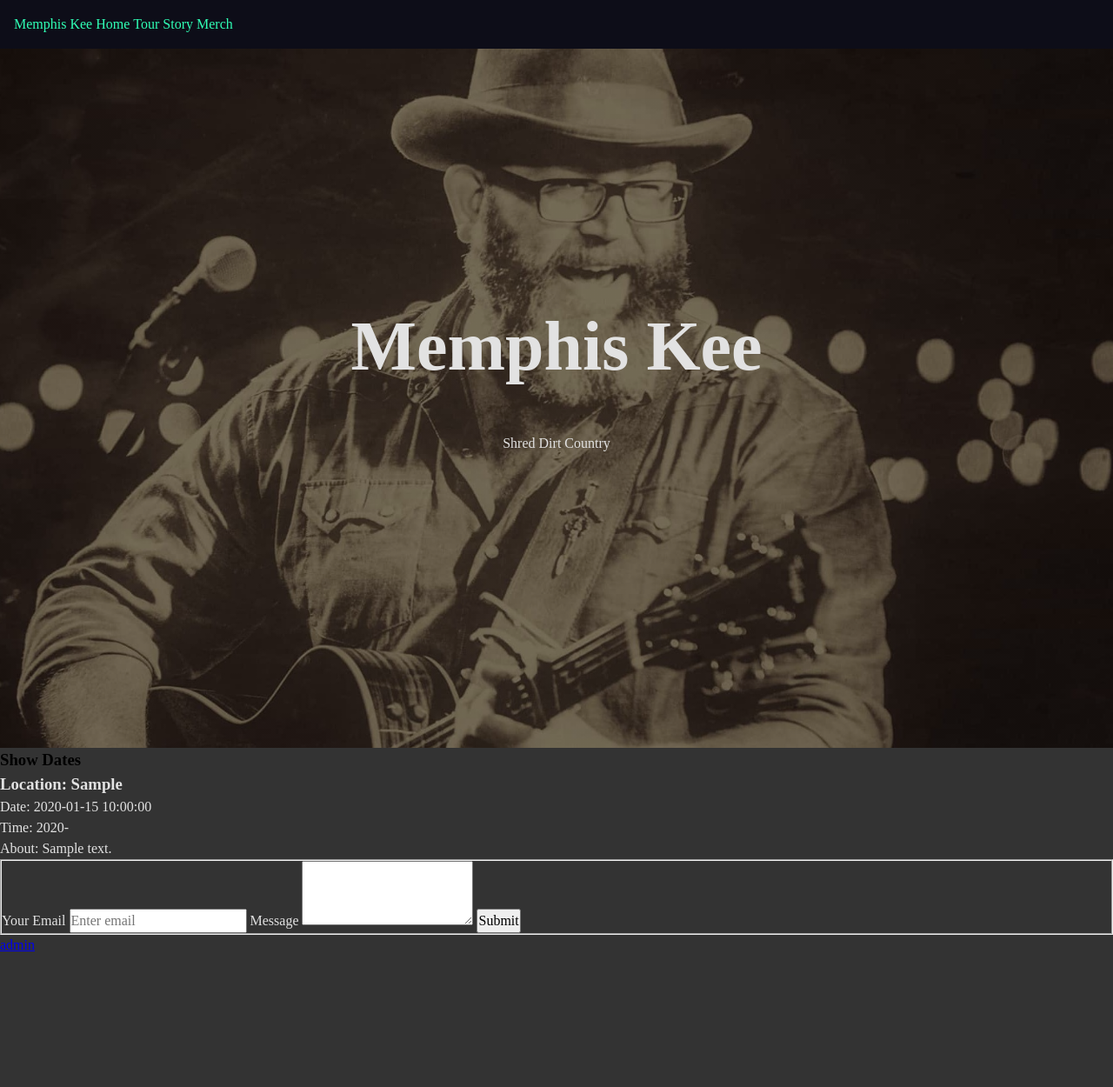
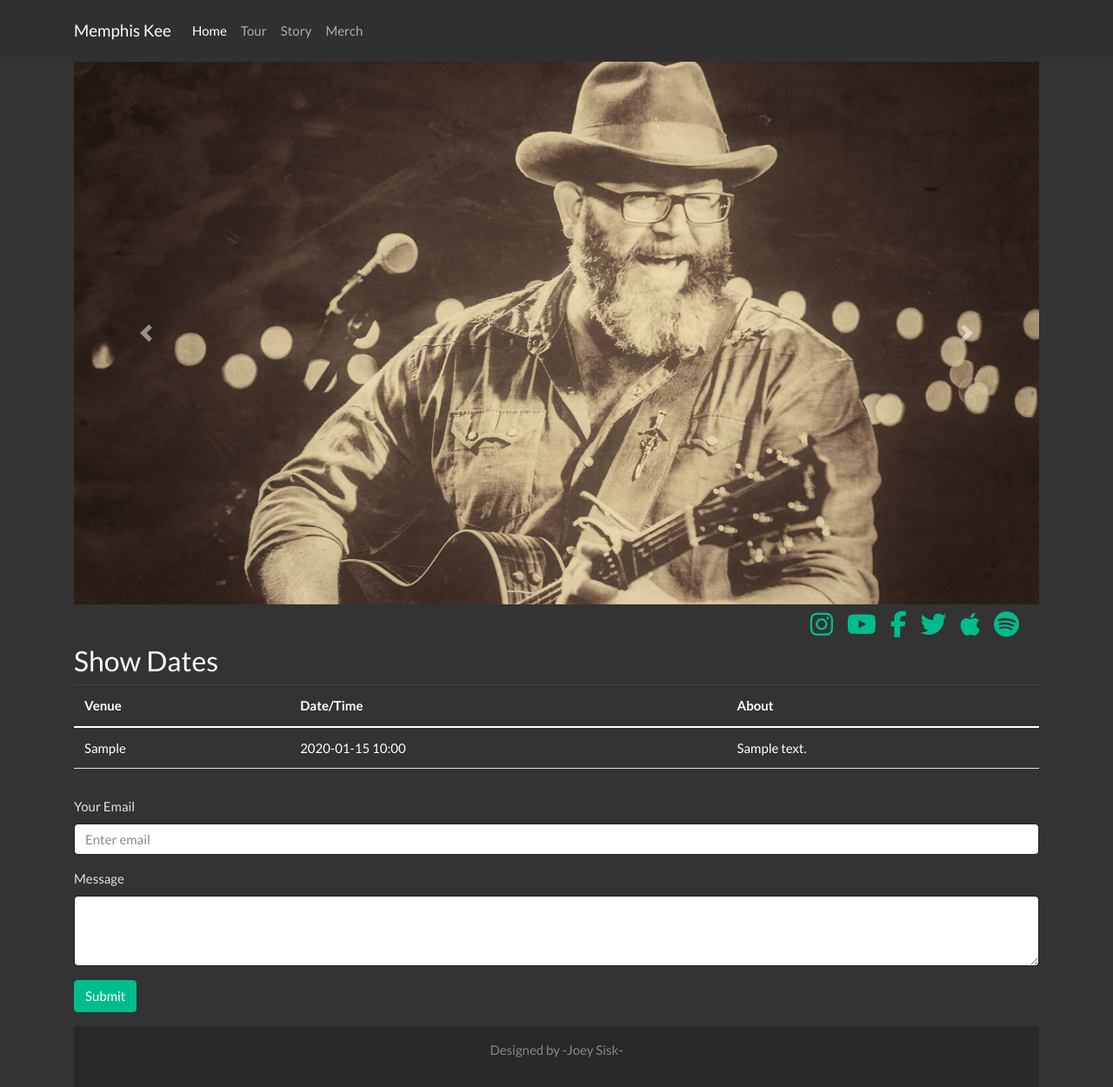
Before and after one commit to Joey-Sisk/memphis-kee, a PHP site: page / in a window 1280 px wide. Shown: the whole page at 87% size. Before the commit the page ends 1094 px from the top, so only its background shows below. Run offline with PHP 8.4, Linux system fonts and the light colour scheme; tables that the repository leaves empty or names only in its code hold one stand-in row (values such as "Sample post"); some libraries are stand-ins or nearby versions.

Commit message:
added bootstrap styles back into home page, working php cms added

```diff
--- a/admin/delete.php
+++ b/admin/delete.php
@@ -42,7 +42,7 @@ if (isset($_SESSION["logged_in"])) {
         <select onChange="this.form.submit();" name="id">
           <?php foreach ($events as $event) {
             echo "<option value=$event[id]>",
-            "$event[venue] $event[event_date]",
+            "$event[venue] $event[event_time]",
             "</option>";
           } ?>
         </select>
--- a/includes/connection.php
+++ b/includes/connection.php
@@ -3,7 +3,7 @@
 try {
   $pdo = new PDO("mysql:host=localhost;dbname=content_manager",
     "root",
-    "T0mW@it$"
+    "root"
   );
   // echo "Connected!";
 } catch (PDOException $e) {
--- a/includes/event.php
+++ b/includes/event.php
@@ -1,7 +1,9 @@
 <?php
 
-class Event {
-  public function fetch_all() {
+class Event
+{
+  public function fetch_all()
+  {
     global $pdo;
 
     $query = $pdo->prepare("SELECT * FROM events");
@@ -9,4 +11,15 @@ class Event {
 
     return $query->fetchAll();
   }
+
+  public function fetch_data($id)
+  {
+    global $pdo;
+
+    $query = $pdo->prepare("SELECT * FROM events WHERE id = ?");
+    $query->bindValue(1, $id);
+    $query->execute();
+
+    return $query->fetch();
+  }
 }
--- a/index.php
+++ b/index.php
@@ -11,14 +11,16 @@ $events = $event->fetch_all();
 
 ?>
 
+<html lang="en-us">
+
 <!-- https://www.youtube.com/watch?v=QNxU3Qa6QZs -->
-
-<html lang="en-us">
 
 <head>
   <meta charset="utf-8" />
-  <meta http-equiv="X-UA-Compatible" content="IE=edge">
   <meta name="viewport" content="width=device-width, initial-scale=1" />
+
+  <link href="https://cdn.jsdelivr.net/npm/bootstrap@5.0.0-beta2/dist/css/bootstrap.min.css" rel="stylesheet" integrity="sha384-BmbxuPwQa2lc/FVzBcNJ7UAyJxM6wuqIj61tLrc4wSX0szH/Ev+nYRRuWlolflfl" crossorigin="anonymous" />
+  <link rel="stylesheet" href="https://stackpath.bootstrapcdn.com/bootswatch/4.5.2/darkly/bootstrap.min.css" integrity="sha384-nNK9n28pDUDDgIiIqZ/MiyO3F4/9vsMtReZK39klb/MtkZI3/LtjSjlmyVPS3KdN" crossorigin="anonymous" />
   <link rel="stylesheet" href="./assets/css/style.css" />
   <script defer src="./assets/js/script.js"></script>
   <title>Memphis Kee</title>
@@ -26,61 +28,134 @@ $events = $event->fetch_all();
 
 <body>
   <!-- Nav Bar -->
-  <nav class="nav-bar">
-    <a class="nav-item nav-link" href="#">Memphis Kee</a>
-    <a class="nav-item nav-link" href="#">Home</a>
-    <a class="nav-item nav-link" href="#">Tour</a>
-    <a class="nav-item nav-link" href="#">Story</a>
-    <a class="nav-item nav-link" href="#">Merch</a>
+  <nav class="navbar navbar-expand-lg navbar-dark bg-dark">
+    <div class="container">
+      <a class="navbar-brand" href="#">Memphis Kee</a>
+      <button class="navbar-toggler" type="button" data-bs-toggle="collapse" data-bs-target="#navbarColor02" aria-controls="navbarColor02" aria-expanded="false" aria-label="Toggle navigation">
+        <span class="navbar-toggler-icon"></span>
+      </button>
+
+      <div class="collapse navbar-collapse" id="navbarColor02">
+        <ul class="navbar-nav mr-auto">
+          <li class="nav-item active">
+            <a class="nav-link" href="#">Home
+              <span class="sr-only">(current)</span>
+            </a>
+          </li>
+          <li class="nav-item">
+            <a class="nav-link" href="#">Tour</a>
+          </li>
+          <li class="nav-item">
+            <a class="nav-link" href="#">Story</a>
+          </li>
+          <li class="nav-item">
+            <a class="nav-link" href="#">Merch</a>
+          </li>
+        </ul>
+      </div>
+    </div>
   </nav>
 
-  <!-- Hero Image/Maybe Video -->
-  <div class="hero-container">
-    <div class="hero-content">
-      <h1>Memphis Kee</h1>
-      <p>Shred Dirt Country</p>
+  <!-- Carousel Main Image -->
+  <div class="container d-flex flex-column min-vh-100">
+    <div class="carousel slide" data-bs-ride="carousel" id="carouselControls">
+      <div class="carousel-inner">
+        <div class="carousel-item active">
+          <img src="./assets/images/solo-sephia.jpg" class="d-block w-100" alt="Memphis Kee Sephia" />
         </div>
+        <div class="carousel-item">
+          <img src="./assets/images/cartoon-band.jpg" class="d-block w-100" alt="Cartoon of Band" />
+        </div>
+        <div class="carousel-item">
+          <img src="./assets/images/rock-shot-logo.jpg" class="d-block w-100" alt="Full Band, Black and White in front of rock wall" />
+        </div>
+      </div>
+      <button class="carousel-control-prev" type="button" data-bs-target="#carouselControls" data-bs-slide="prev">
+        <span class="carousel-control-prev-icon" aria-hidden="true"></span>
+        <span class="visually-hidden">Previous</span>
+      </button>
+      <button class="carousel-control-next" type="button" data-bs-target="#carouselControls" data-bs-slide="next">
+        <span class="carousel-control-next-icon" aria-hidden="true"></span>
+        <span class="visually-hidden">Next</span>
+      </button>
     </div>
 
     <!-- Social Links -->
-
+    <div class="container-fluid">
+      <div class="d-flex justify-content-end">
+        <a href="https://www.instagram.com/memphis_kee/?hl=en">
+          <i class="fa fa-instagram fa-2x p-2" aria-hidden="true"></i>
+        </a>
+        <a href="https://www.youtube.com/channel/UCtGYy1FuqK0ufQxm3lb5F7A">
+          <i class="fa fa-youtube-play fa-2x p-2" aria-hidden="true"></i>
+        </a>
+        <a href="https://www.facebook.com/memphiskee">
+          <i class="fa fa-facebook fa-2x p-2" aria-hidden="true"></i>
+        </a>
+        <a href="https://twitter.com/memphiskee?lang=en">
+          <i class="fa fa-twitter fa-2x p-2" aria-hidden="true"></i>
+        </a>
+        <a href="https://music.apple.com/us/artist/memphis-kee/1182070266">
+          <i class="fa fa-apple fa-2x p-2" aria-hidden="true"></i>
+        </a>
+        <a href="https://open.spotify.com/artist/3ScaoHVbzeHsyt3z7Rull6">
+          <i class="fa fa-spotify fa-2x p-2" aria-hidden="true"></i>
+        </a>
+      </div>
+    </div>
 
     <!-- Show Dates -->
     <div>
       <h3>Show Dates</h3>
-    <ul>
+      <table class="table">
+        <thead>
+          <tr>
+            <th scope="col">Venue</th>
+            <th scope="col">Date/Time</th>
+            <th scope="col">About</th>
+          </tr>
+        </thead>
+        <tbody>
           <?php foreach ($events as $event) {
-        echo "<li>",
-        "<h3>Location: $event[venue]</h3>",
-        "<p>Date: $event[event_date]</p>",
-        "<p>Time: ", substr($event["event_time"], 0, 5), "</p>",
-        "<p>About: $event[about]</p>",
-        "</li>";
+            echo "<tr>",
+            "<td>$event[venue]</td>",
+            "<td>", substr($event["event_time"], 0, 16), "</td>",
+            "<td>$event[about]</>",
+            "</tr>";
           } ?>
-    </ul>
+        </tbody>
+      </table>
     </div>
 
+    <!-- <p><a href="admin">admin</a></p> -->
+
     <!-- Contact Form -->
-  <div class="form-container">
-    <form action="https://formspree.io/f/mknpdokj" method="POST">
+    <form class="mt-3 mb-3" action="https://formspree.io/f/mknpdokj" method="POST">
       <fieldset>
-        <label for="inputEmail1">Your Email</label>
-        <input class="form-inputs" type="email" name="_replyto" id="inputEmail1" aria-describedby="emailHelp" placeholder="Enter email" />
-        <label for="textarea">Message</label>
-        <textarea class="form-inputs" name="message" rows="3"></textarea>
-        <button type="submit">Submit</button>
+        <div class="form-group">
+          <label for="exampleInputEmail1">Your Email</label>
+          <input type="email" name="_replyto" class="form-control" id="exampleInputEmail1" aria-describedby="emailHelp" placeholder="Enter email" />
+        </div>
+        <div class="form-group">
+          <label for="exampleTextarea">Message</label>
+          <textarea class="form-control" name="message" id="exampleTextarea" rows="3"></textarea>
+        </div>
+        <button type="submit" class="btn btn-success">Submit</button>
       </fieldset>
     </form>
+
+    <!-- Footer -->
+    <footer class="mt-auto">
+      <div class="text-center p-3" style="background-color: rgba(0, 0, 0, 0.2)">
+        <p class="text-muted">Designed by -Joey Sisk-</p>
+      </div>
+    </footer>
+
+    <script src="https://cdn.jsdelivr.net/npm/bootstrap@5.0.0-beta2/dist/js/bootstrap.bundle.min.js" integrity="sha384-b5kHyXgcpbZJO/tY9Ul7kGkf1S0CWuKcCD38l8YkeH8z8QjE0GmW1gYU5S9FOnJ0" crossorigin="anonymous"></script>
+    <script src="https://use.fontawesome.com/743f6c2984.js"></script>
   </div>
 
-  <!-- Footer -->
-  <!-- <footer>
-      <div>
-        <p>Designed by -Joey Sisk-</p>
-      </div>
-    </footer> -->
 
-    <p><a href="admin">admin</a></p>
 </body>
 
 </html>
```
Also changed, not shown: admin/add.php (+4 -8 lines). Lines whose indentation alone changed are shown as unchanged.
